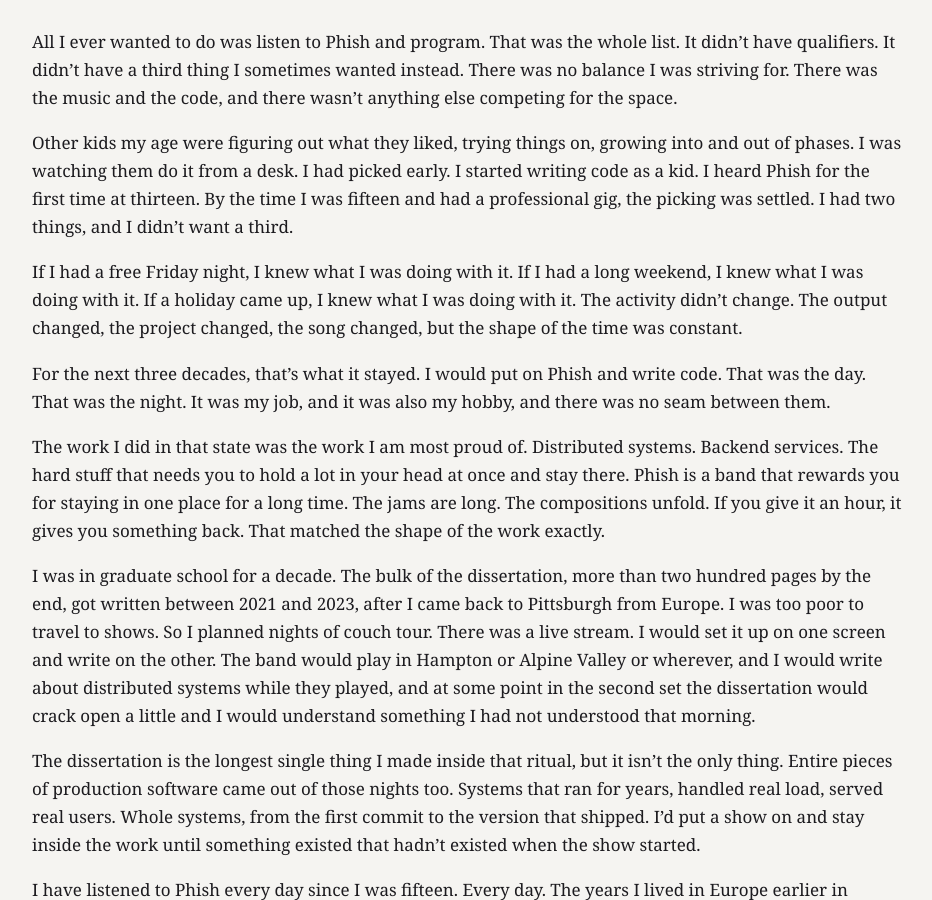
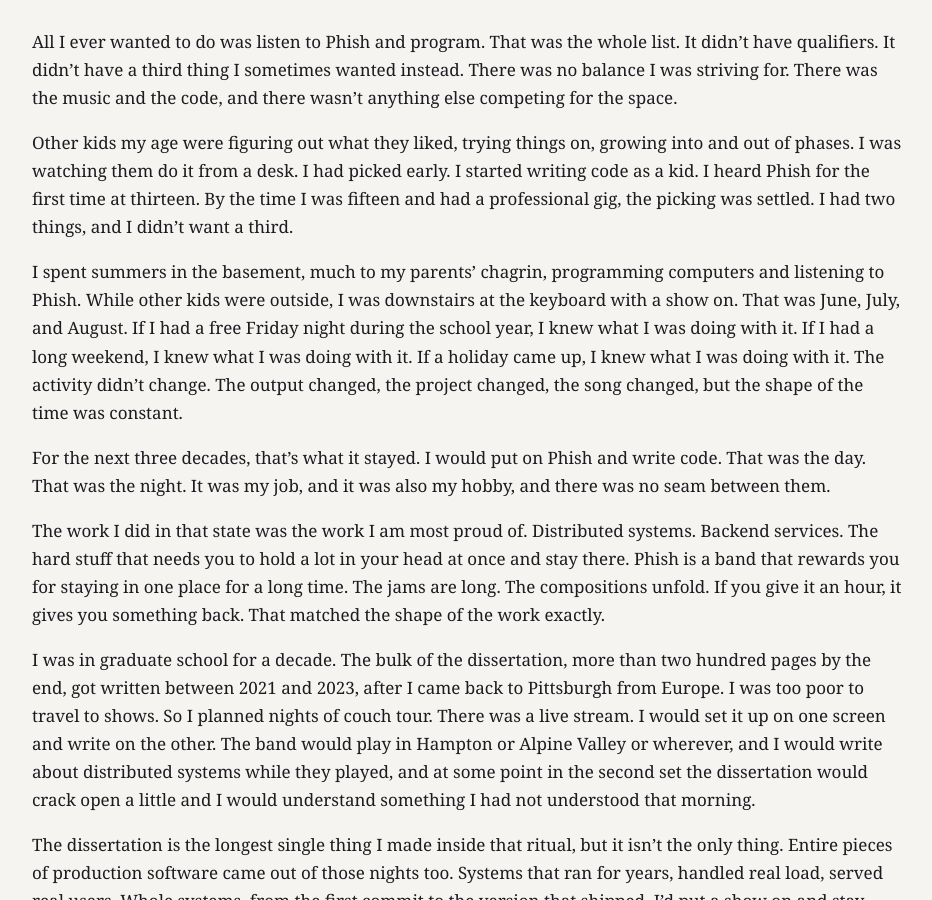
Before and after one commit to cmeiklejohn/cmeiklejohn.github.io, a Jekyll site: the page built from _posts/2026-05-03-rift.markdown, in a window 1280 px wide and 900 px high, scrolled down 1010 px. Shown: the whole window, without its empty margins (172-1104 px from the left). Built offline with Jekyll 4.4.1, drawn with Linux system fonts in a browser that asks for light colours; some web fonts are replaced.

Commit message:
Rift: add basement summers vignette (parents' chagrin, downstairs at the keyboard with a show on)

```diff
--- a/_posts/2026-05-03-rift.markdown
+++ b/_posts/2026-05-03-rift.markdown
@@ -31,7 +31,7 @@
 
 Other kids my age were figuring out what they liked, trying things on, growing into and out of phases. I was watching them do it from a desk. I had picked early. I started writing code as a kid. I heard Phish for the first time at thirteen. By the time I was fifteen and had a professional gig, the picking was settled. I had two things, and I didn't want a third.
 
-If I had a free Friday night, I knew what I was doing with it. If I had a long weekend, I knew what I was doing with it. If a holiday came up, I knew what I was doing with it. The activity didn't change. The output changed, the project changed, the song changed, but the shape of the time was constant.
+I spent summers in the basement, much to my parents' chagrin, programming computers and listening to Phish. While other kids were outside, I was downstairs at the keyboard with a show on. That was June, July, and August. If I had a free Friday night during the school year, I knew what I was doing with it. If I had a long weekend, I knew what I was doing with it. If a holiday came up, I knew what I was doing with it. The activity didn't change. The output changed, the project changed, the song changed, but the shape of the time was constant.
 
 For the next three decades, that's what it stayed. I would put on Phish and write code. That was the day. That was the night. It was my job, and it was also my hobby, and there was no seam between them.
 
```
